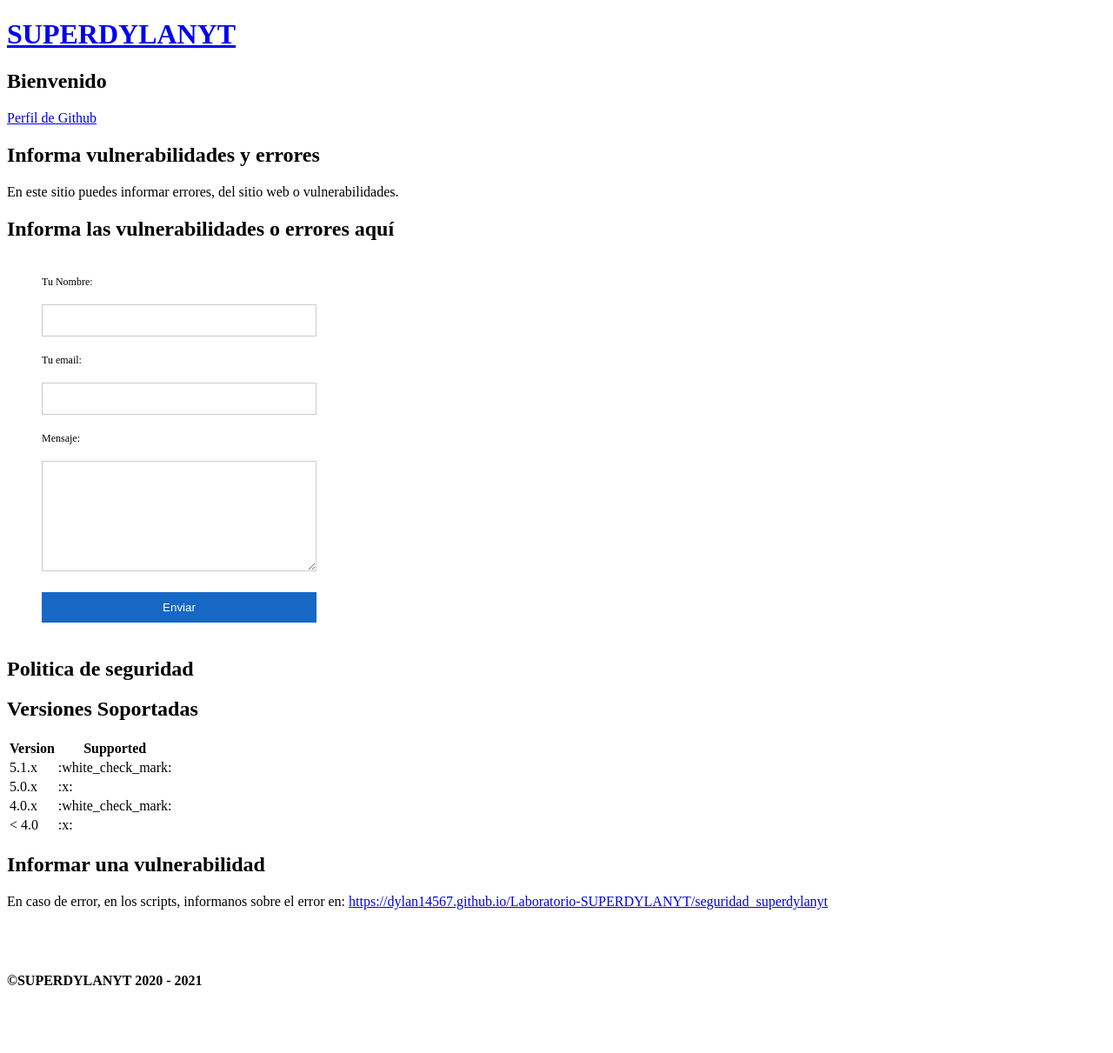
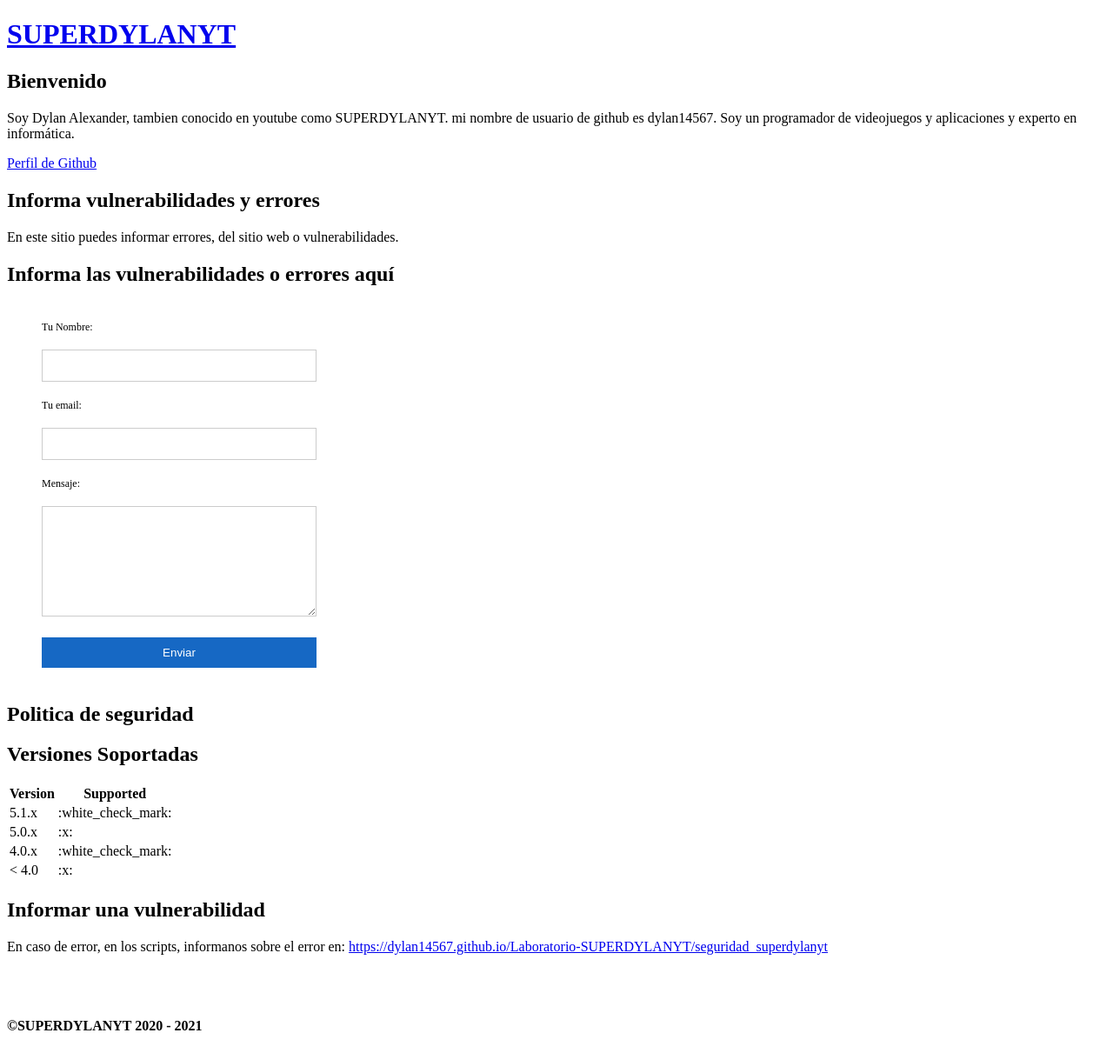
Before and after one commit to dylanmeca/dylanmeca.github.io, a Jekyll site: the page built from seguridad_superdylanyt.md, in a window 1280 px wide. Shown: the whole page at 87% size. Built offline with Jekyll 4.4.1, drawn with Linux system fonts in a browser that asks for light colours; a script that is not in the unit is left out; comment, search, counter and statistics services are not loaded; before the commit the page ends 1159 px from its top, so only the background shows below that.

Commit message:
Update seguridad_superdylanyt.html

```diff
--- a/_layouts/seguridad_superdylanyt.html
+++ b/_layouts/seguridad_superdylanyt.html
@@ -19,7 +19,7 @@
           <h1>{{ site.title | default: superdylanyt }}</h1>
         </a>
         <h2>{{ site.description | default: site.github.project_tagline }}</h2>
-
+        <p> Soy Dylan Alexander, tambien conocido en youtube como SUPERDYLANYT. mi nombre de usuario de github es dylan14567. Soy un programador de videojuegos y aplicaciones y experto en informática. </p>
         <div class="g-ytsubscribe" data-channelid="UCXZow-eof6WFmu4armVahAA" data-layout="full" data-count="default"></div>
 
 
```
